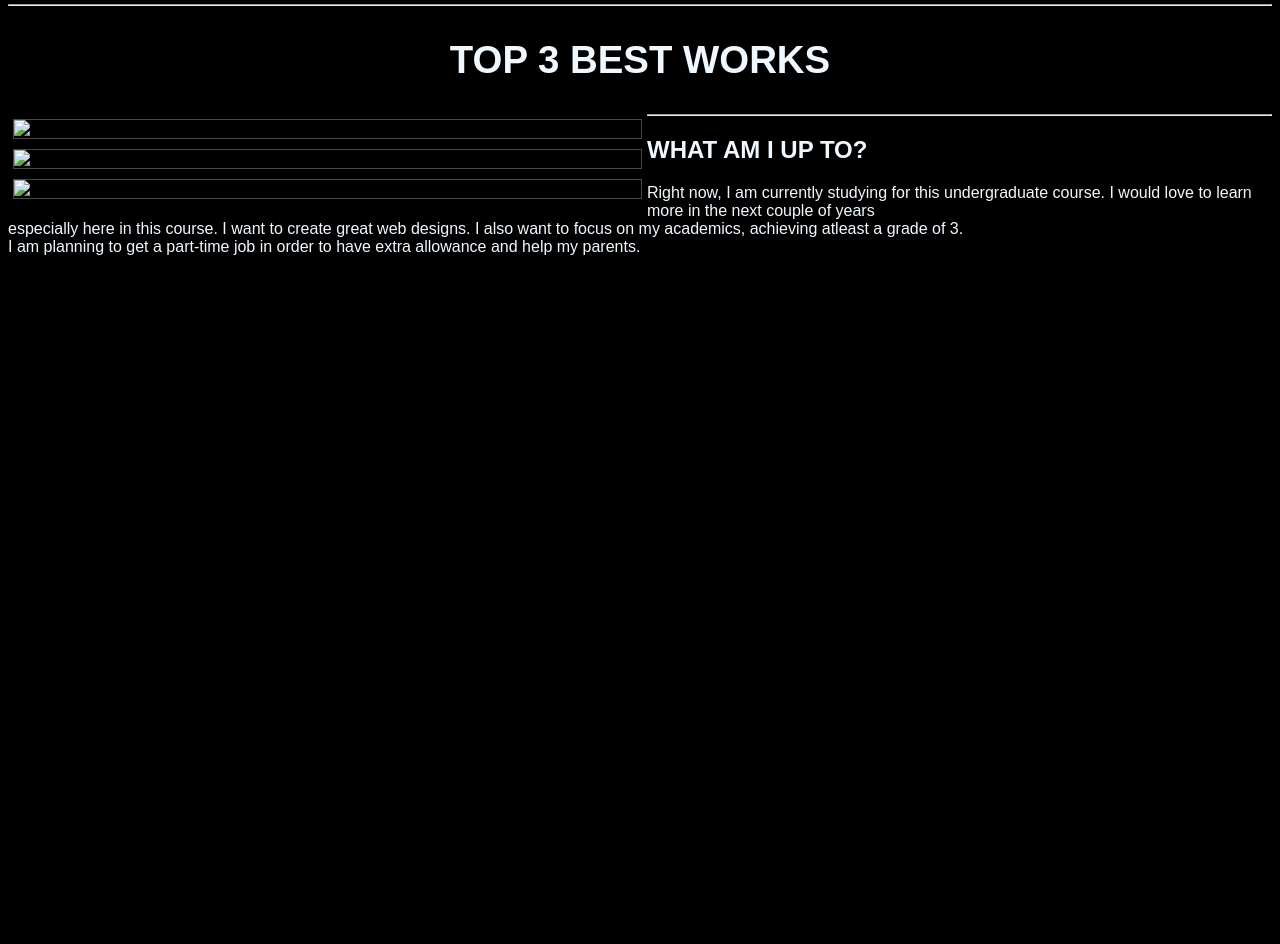
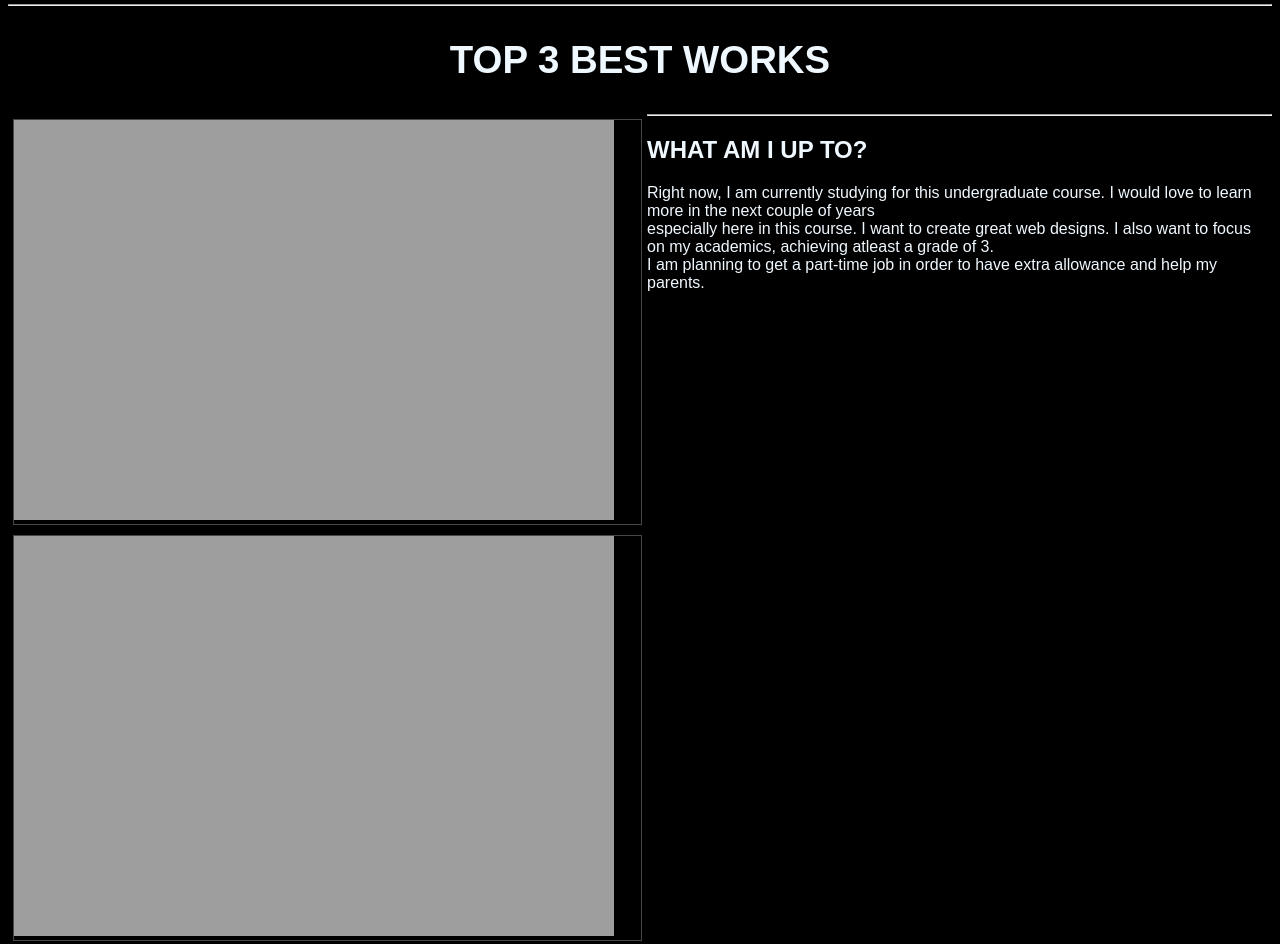
Before and after one commit to DJDonatoFIT/WD-MidtermResume, a plain HTML site: page index.html in a window 1280 px wide. Shown: the part 1420-2364 px from the top of the page. Before the commit the page ends 1726 px from the top, so only its background shows below. Drawn offline with Linux system fonts and the light colour scheme; the site is published under a folder, as on GitHub Pages, so addresses that start at the root find nothing.

Commit message:
Update index.html

```diff
--- a/index.html
+++ b/index.html
@@ -55,13 +55,13 @@
 <h2 class="bwtitle"> TOP 3 BEST WORKS</h2>
 <body>
     <div class="gallery">
-        <img src="/assets/img/MOVIEPOSTER.png" alt="Forest" width="600" height="400">
+        <img src="./assets/img/MOVIEPOSTER.png" alt="Forest" width="600" height="400">
     </div>
     <div class="gallery">
-        <img src="/assets/img/BOOKDESIGN.jpg" alt="Forest" width="600" height="400">
+        <img src="./assets/img/BOOKDESIGN.jpg" alt="Forest" width="600" height="400">
     </div>
     <div class="gallery">
-        <img src="/assets/img/MYFIRST3DMODEL.jpg" alt="Northern Lights" width="600" height="400">
+        <img src="./assets/img/MYFIRST3DMODEL.jpg" alt="Northern Lights" width="600" height="400">
     </div>
     </body>
 <hr>
```
